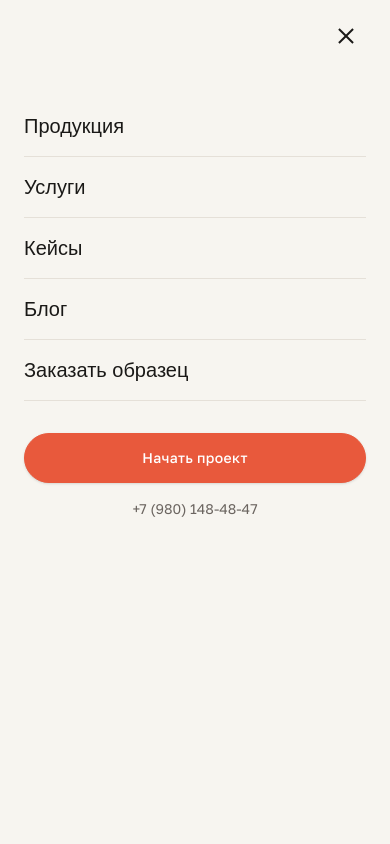
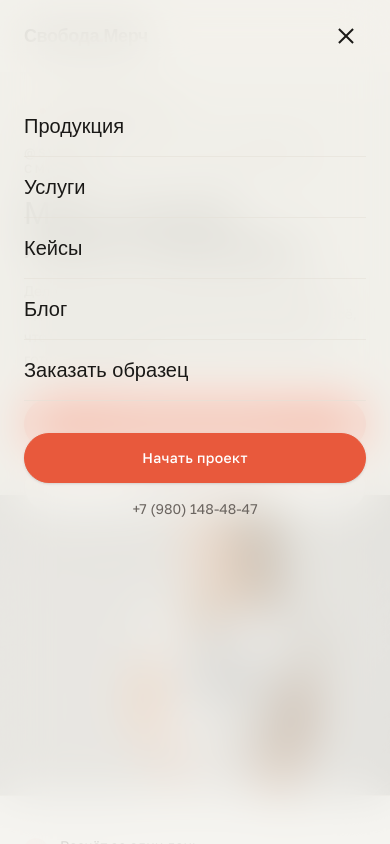
Before and after one commit to svobodamerch/svoboda-merch, a Next.js app: page / in a window 390 px wide. Both pictures are taken after a click on the button "Открыть меню". Shown: the top 844 px of the page. Built offline with nearby package versions, Linux system fonts and the light colour scheme; a web font is replaced by a local one.

Commit message:
fix: mobile menu scroll + glass effect

```diff
--- a/src/components/layout/Header.tsx
+++ b/src/components/layout/Header.tsx
@@ -152,13 +152,18 @@ export function Header() {
       </Container>
 
       <div
-        className={`fixed inset-0 z-40 bg-cream transition-opacity lg:hidden ${
+        className={`fixed inset-0 z-40 overflow-y-auto lg:hidden ${
           menuOpen ? "pointer-events-auto opacity-100" : "pointer-events-none opacity-0"
-        }`}
+        } transition-opacity`}
+        style={{
+          background: "rgba(241, 240, 235, 0.72)",
+          backdropFilter: "blur(24px) saturate(1.4)",
+          WebkitBackdropFilter: "blur(24px) saturate(1.4)",
+        }}
       >
-        <Container className="flex h-full flex-col overflow-y-auto pb-8 pt-24">
+        <Container className="flex min-h-full flex-col pb-8 pt-24">
           {mainNav.map((item) => (
-            <div key={item.label} className="border-b border-line py-4">
+            <div key={item.label} className="border-b border-line/60 py-4">
               {item.dropdown ? (
                 <>
                   <p className="text-xs font-medium uppercase tracking-wider text-muted">
```
